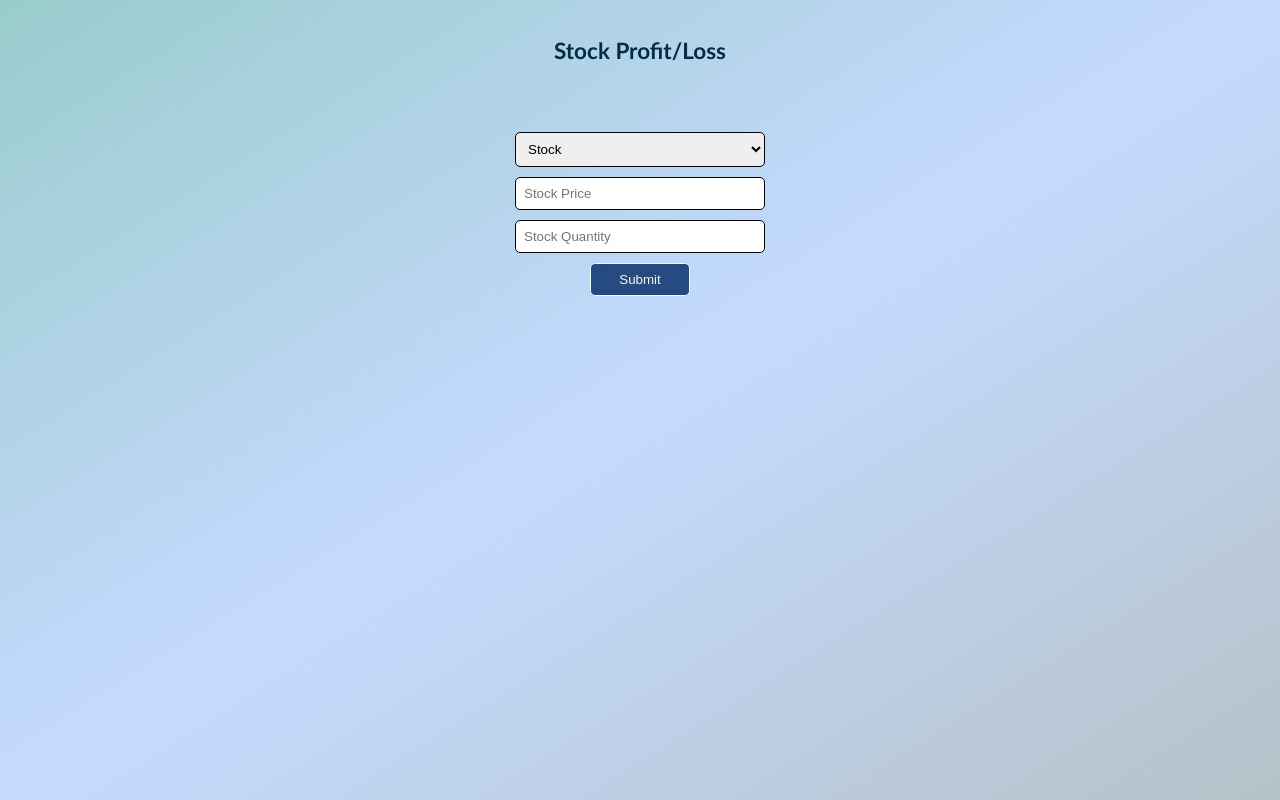
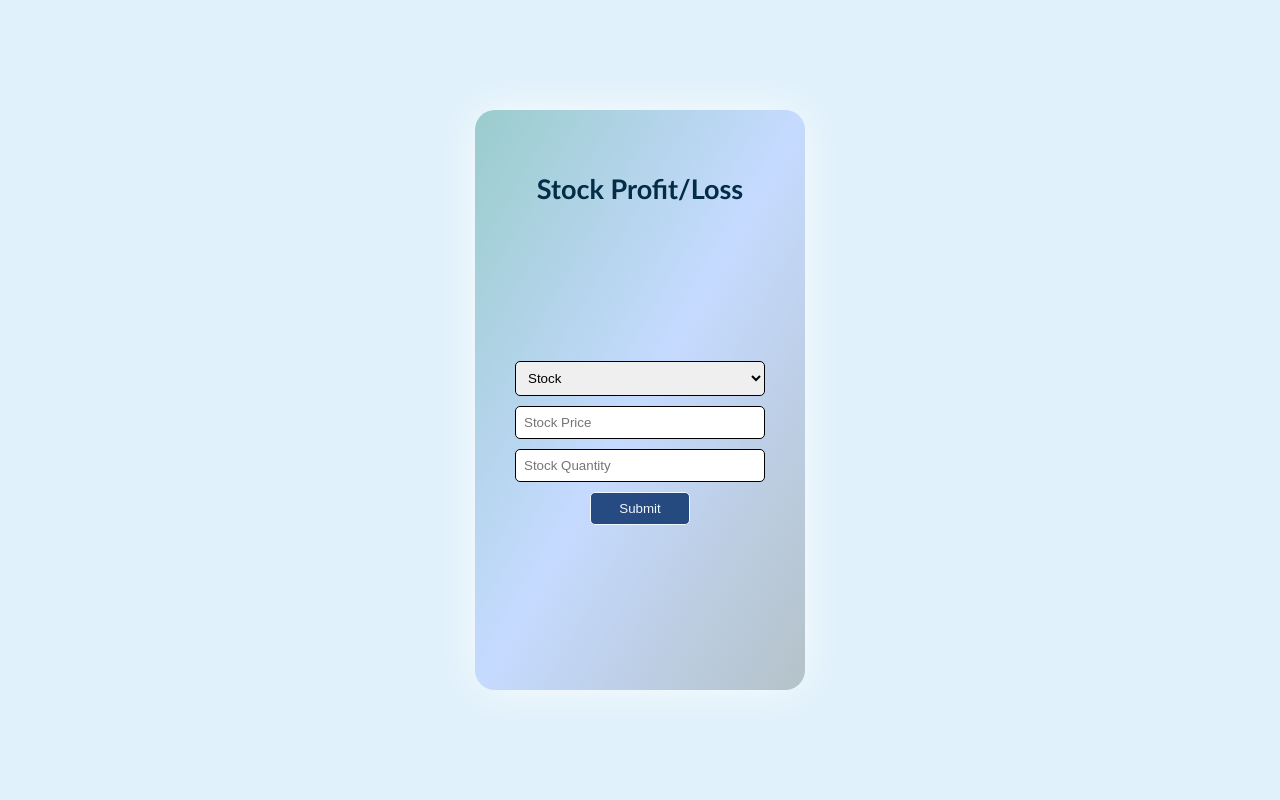
Before and after one commit to sreenidhi3/check-profit-or-loss, a plain HTML site: page index.html in a window 1280 px wide. Drawn offline with Linux system fonts and the light colour scheme.

Commit message:
fix: styling

```diff
--- a/style.css
+++ b/style.css
@@ -6,22 +6,24 @@ html, body{
 }
 
 .block{
-     margin: auto;
-     display: flex;
+    margin: auto;
+    display: flex;
     flex-flow: column wrap;
     justify-content: center;
     align-items: center;
     align-self: center;
     height: auto;
+    padding: 40px;
+    background-image: linear-gradient(to bottom right, #9acccc, #c5daff, #b4c2c8);
+    height: 500px;
+    border-radius: 20px;
+    box-shadow: 0 0 40px -5px #ffffff;
 }
 
 body{
-    background-image:linear-gradient(to bottom right, #6d2a4be5, #5c1444e5, #66133dff);
-
-    background-image: url("https://image.freepik.com/free-vector/shiny-white-gray-background-with-wavy-lines_1017-25101.jpg");
-    background-image: linear-gradient(to bottom right, #9acccc, #c5daff, #b4c2c8);
-    background-size: cover;
-    background-repeat: no-repeat;
+     display: flex;
+     background-color:  rgb(225 241 251);
+     justify-content: center;
 }
 
 body .title{
@@ -30,7 +32,7 @@ body .title{
     text-align: center;
     font-family: 'Gill Sans', 'Gill Sans MT', Calibri, 'Trebuchet MS', sans-serif;
     margin-bottom: 30px;
-    font-size: 15px;
+    font-size: 18px;
     border-radius: 0 0 20px 20px;
 }
 
```
